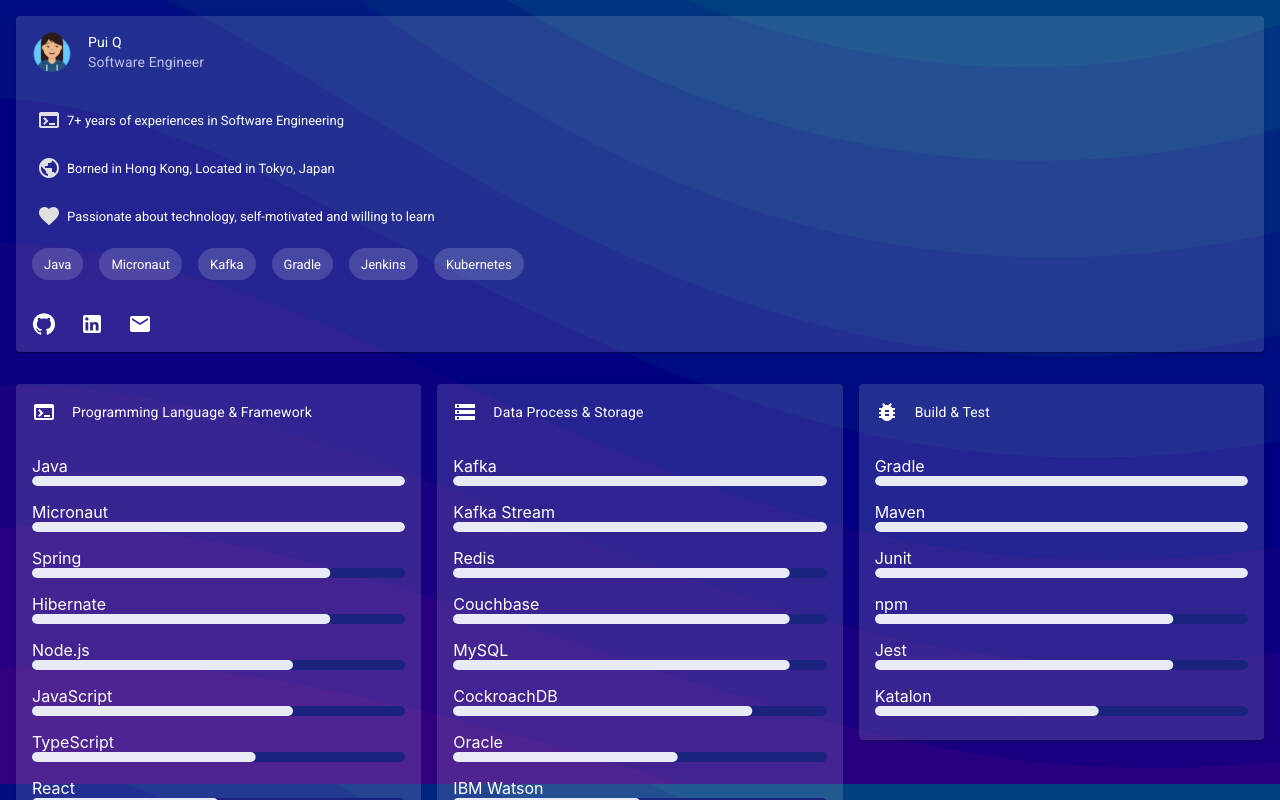
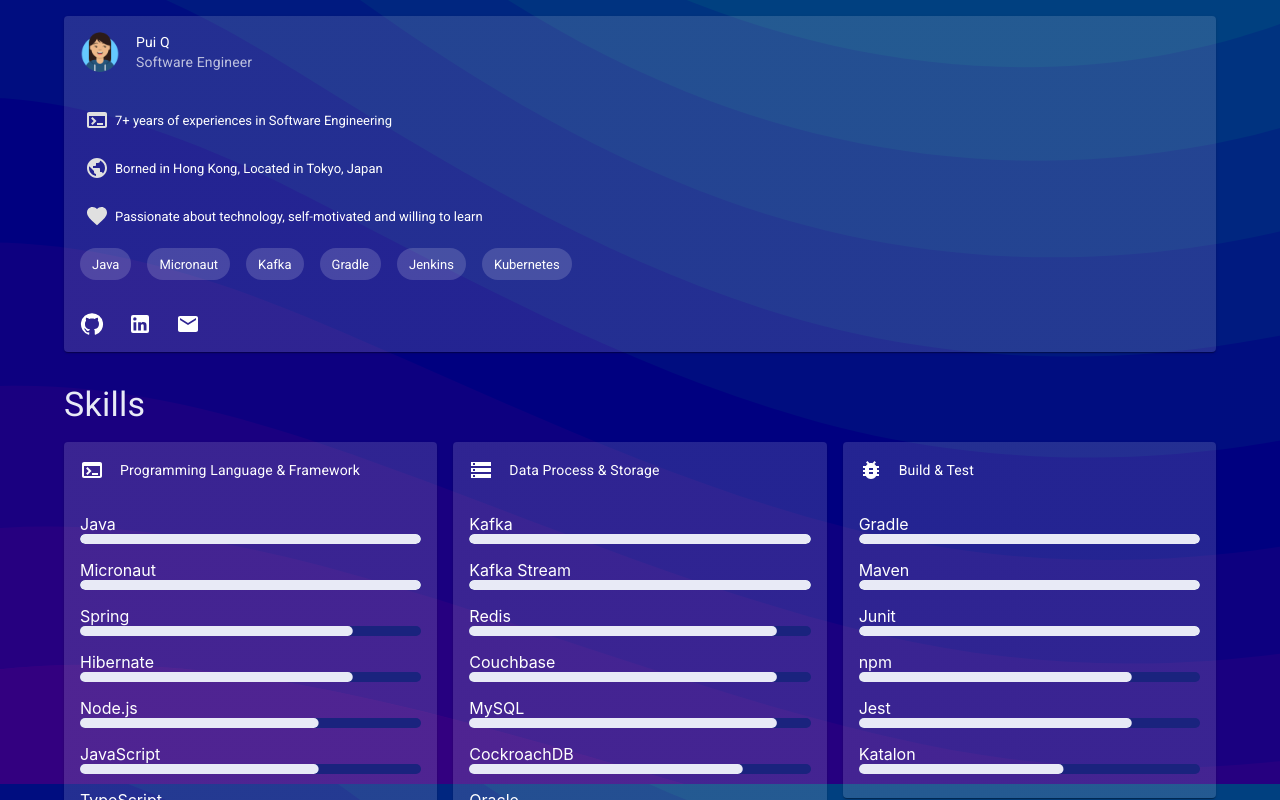
Before and after one commit to pqab/pqab.github.io, a React (Create React App) app: page / in a window 1280 px wide. Shown: the top 800 px of the page. Built offline with nearby package versions, Linux system fonts and the light colour scheme.

Commit message:
Add skills title

```diff
--- a/src/App.js
+++ b/src/App.js
@@ -9,6 +9,7 @@ import Chip from '@mui/material/Chip';
 import IconButton from '@mui/material/IconButton';
 import Grid from '@mui/material/Grid';
 import Stack from '@mui/material/Stack';
+import Typography from '@mui/material/Typography';
 import { Box } from '@mui/system';
 import EmailIcon from '@mui/icons-material/Email';
 import FavoriteIcon from '@mui/icons-material/Favorite';
@@ -36,7 +37,7 @@ const BorderLinearProgress = styled(LinearProgress)(({ theme }) => ({
 function App() {
   return (
     <Box className='bg'>
-      <Grid container p={2} spacing={2}>
+      <Grid container p={2} pl={[2, 4, 8]} pr={[2, 4, 8]} spacing={2}>
         <Grid item xs={12}>
           <Card sx={{ width: 1 }}>
             <CardHeader
@@ -80,7 +81,12 @@ function App() {
           </Card>
         </Grid>
       </Grid>
-      <Grid container p={2} spacing={2}>
+      <Grid container p={2} pl={[2, 4, 8]} pr={[2, 4, 8]} spacing={2}>
+        <Grid item xs={12}>
+          <Typography variant="h4" color="secondary.main">
+            Skills
+          </Typography>
+        </Grid>
         {Skills.map(skill =>
           <Grid key={skill.key} item xs={12} md={4}>
             <Card sx={{ width: 1 }}>
```
